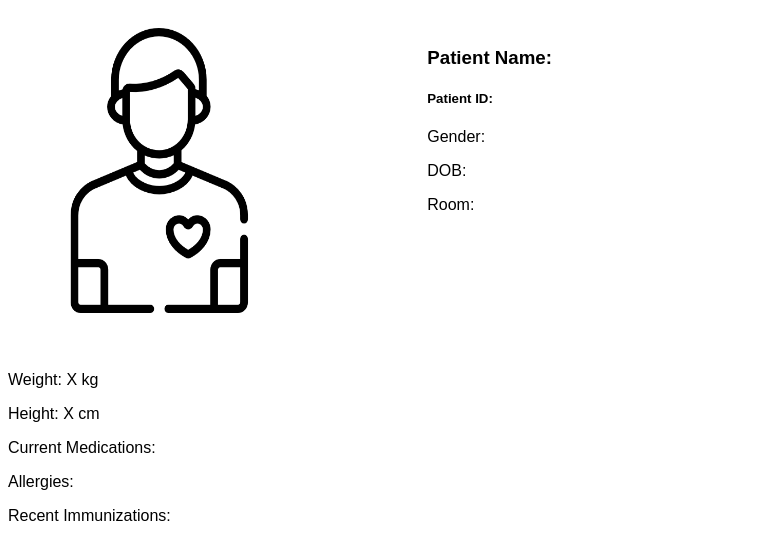
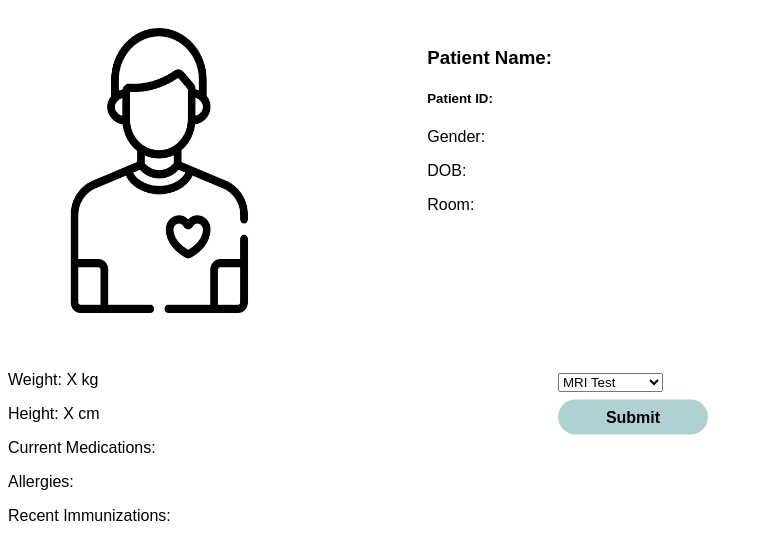
Before and after one commit to nusyba23/DBMS_Hospital-Management-System, a PHP site: page /doctor/viewpatientrecord.html in a window 1280 px wide. Shown: the top 560 px of the page, without its empty margins (0-763 px from the left). Run offline with PHP 8.4, Linux system fonts and the light colour scheme.

Commit message:
Completed patient record (doctor side)

```diff
--- a/471_Project/Frontend/doctor/script.js
+++ b/471_Project/Frontend/doctor/script.js
@@ -7,3 +7,6 @@ function startEdits(){
     saveButton.classList.add("show");
 
 }
+function showAlert(){
+    alert("Your test request has been successfully submitted.");
+}
--- a/471_Project/Frontend/doctor/styles.css
+++ b/471_Project/Frontend/doctor/styles.css
@@ -215,7 +215,7 @@ input[type="text"], input[type="password"] {
     opacity: 0;
 }
 
-#save.show {
+#save.show{
     display: block;
     opacity: 1;
     font-family: Cairo, sans-serif;
@@ -224,7 +224,24 @@ input[type="text"], input[type="password"] {
     border-radius: 20px;
     font-weight: bold;
     position:static;
-    right:600px;
+    right:400px;
+    top:600px;
+    height: 35px;
+    margin-top: 100px;
+    width:150px;
+    text-align: center;
+
+}
+.save-button{
+    display: block;
+    opacity: 1;
+    font-family: Cairo, sans-serif;
+    background-color: #B0D1D4;
+    color: #000;
+    border-radius: 20px;
+    font-weight: bold;
+    position:static;
+    right:400px;
     top:600px;
     height: 35px;
     margin-top: 25px;
@@ -247,3 +264,7 @@ input[type="text"], input[type="password"] {
     height: 285px;
     padding: 20px;
 }
+.test-record{
+    margin-left: 550px;
+    font-family: Cairo, sans-serif;
+}
--- a/471_Project/Frontend/doctor/viewpatientrecord.html
+++ b/471_Project/Frontend/doctor/viewpatientrecord.html
@@ -18,7 +18,6 @@
         <p>Gender: </p>
         <p>DOB: </p>
         <p>Room: </p>
-        <button id="save" class="save-button" onclick="saveDetails()">Save Changes</button>
     </div>
 </div>
     <br>
@@ -28,12 +27,19 @@
         <p>Current Medications: </p>
         <p>Allergies: </p>
         <p>Recent Immunizations: </p>
-        <button id="save" class="save-button" onclick="saveDetails()">Save Changes</button>
     </div>
 <br>
     <div class="test-record">
-
+        <select>
+            <option value="mri-request">MRI Test</option>
+            <option value="xray-request">X-Ray</option>
+            <option value="lipid-request">Lipid Panel</option>
+            <option value="thyroid-request">Thyroid Panel</option>
+        </select>
+        <button class="save-button" onclick="showAlert()">Submit</button>
+        <!--https://www.washington.edu/accesscomputing/webd2/student/unit5/module2/lesson1.html-->
     </div>
+    <button id="save" class="save-button" onclick="saveDetails()">Save Changes</button>
     <script src="script.js"></script>
 </body>
 </html>
```
